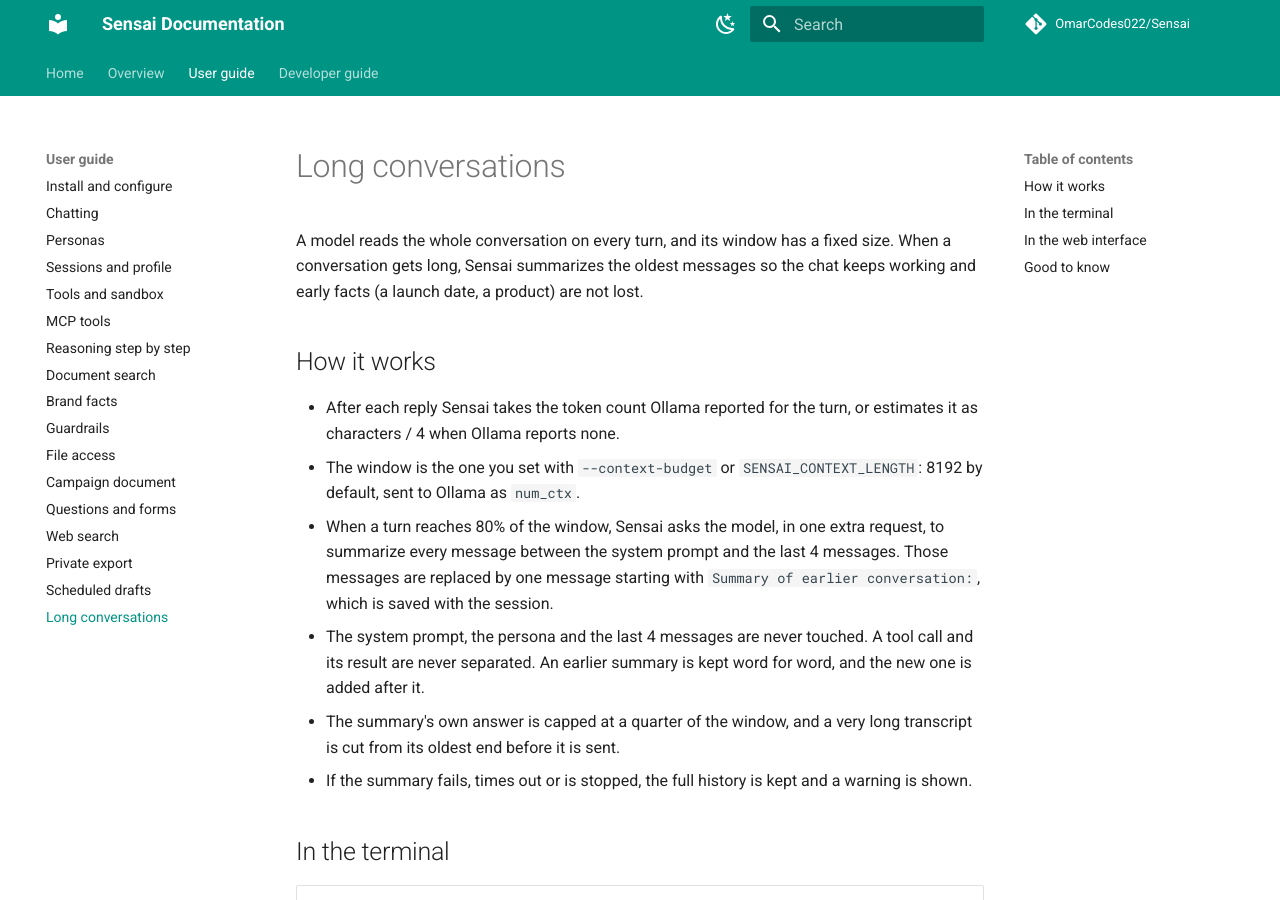
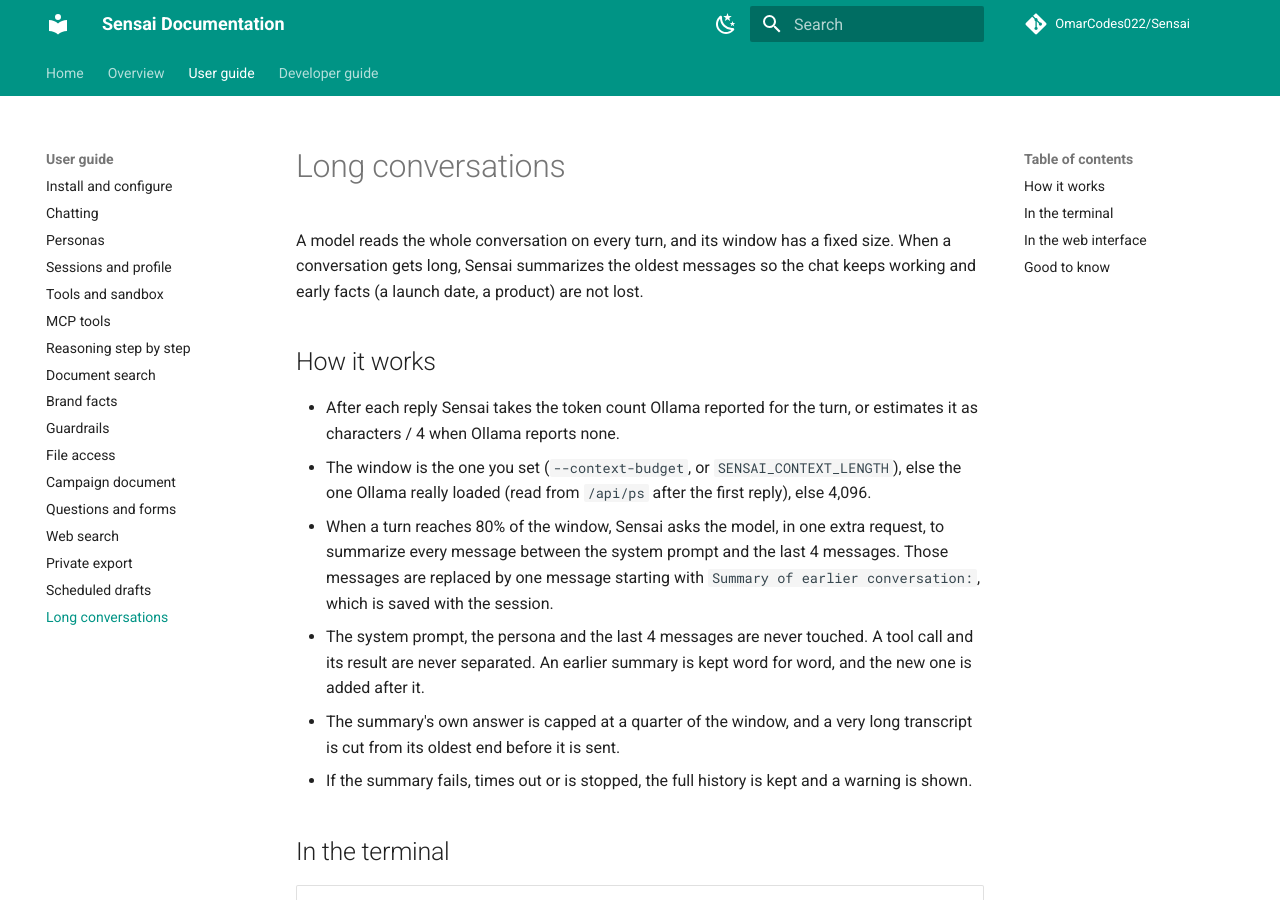
Before and after one commit to OmarCodes022/Sensai, an MkDocs documentation site: the page built from docs/user-guide/context.md, in a window 1280 px wide and 900 px high. Built offline with MkDocs 1.6.1 and Material for MkDocs 9.7.7, drawn with Linux system fonts in a browser that asks for light colours; comment, search, counter and statistics services are not loaded.

Commit message:
revert(settings): no fixed 8192 default, Sensai follows Ollama's choice
Claude-Session: https://claude.ai/code/session_01Ms8xg11Dg3U67PLKoFhJGg

```diff
--- a/docs/user-guide/context.md
+++ b/docs/user-guide/context.md
@@ -9,8 +9,9 @@ are not lost.
 
 - After each reply Sensai takes the token count Ollama reported for the turn,
   or estimates it as characters / 4 when Ollama reports none.
-- The window is the one you set with `--context-budget` or
-  `SENSAI_CONTEXT_LENGTH`: 8192 by default, sent to Ollama as `num_ctx`.
+- The window is the one you set (`--context-budget`, or
+  `SENSAI_CONTEXT_LENGTH`), else the one Ollama really loaded (read from
+  `/api/ps` after the first reply), else 4,096.
 - When a turn reaches 80% of the window, Sensai asks the model, in one extra
   request, to summarize every message between the system prompt and the last
   4 messages. Those messages are replaced by one message starting with
```
Also changed, not shown: README.md (+1 -1 lines), docs/user-guide/chatting.md (+2 -2 lines), docs/user-guide/install.md (+2 -2 lines), 5 other files.
